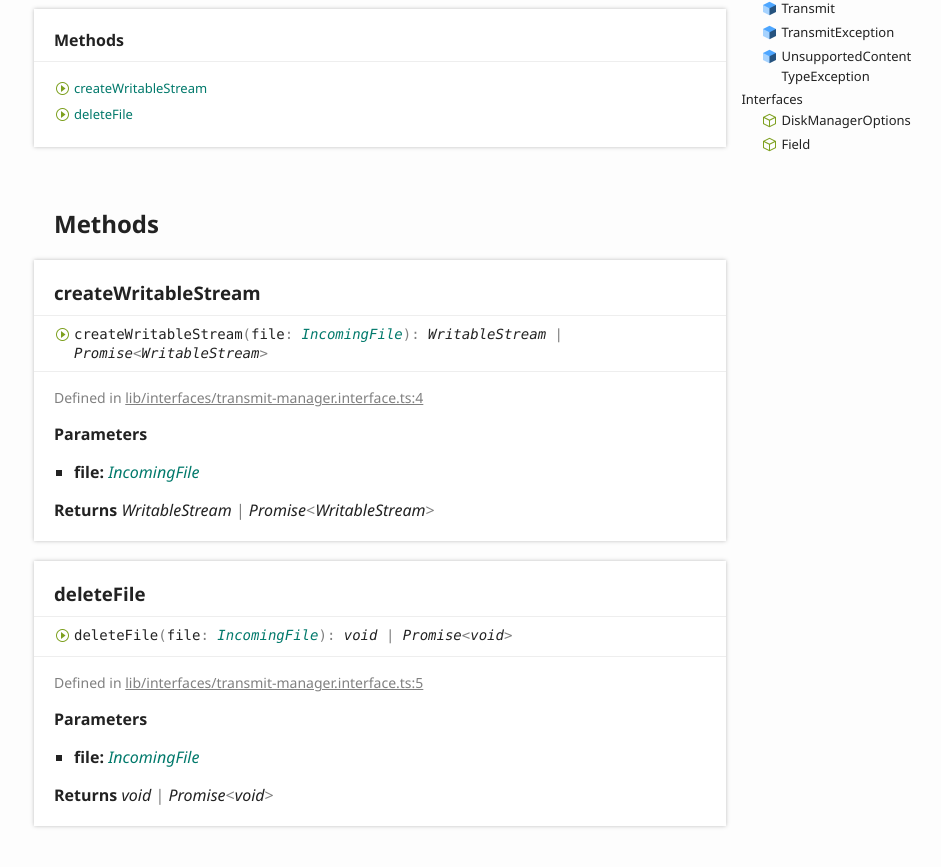
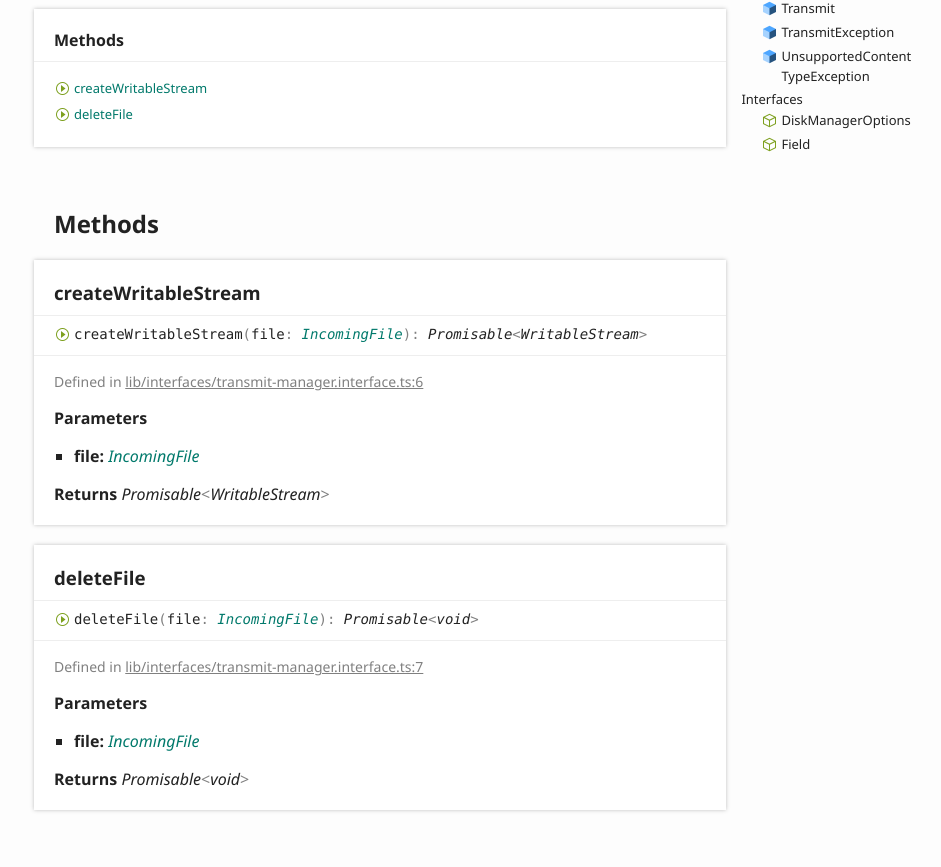
Before and after one commit to quicksend/transmit, a plain HTML site: page interfaces/transmitmanager.html in a window 1280 px wide. Shown: the part 503-1370 px from the top of the page, without its empty margins (311-1252 px from the left). Drawn offline with Linux system fonts and the light colour scheme.

Commit message:
Deploying to docs from @ quicksend/transmit@1f19a46355cd76fde70b0a1d2e48d9d82f1ef0ab 🚀

```diff
--- a/interfaces/transmitmanager.html
+++ b/interfaces/transmitmanager.html
@@ -105,15 +105,15 @@
 					<a name="createwritablestream" class="tsd-anchor"></a>
 					<h3>create<wbr>Writable<wbr>Stream</h3>
 					<ul class="tsd-signatures tsd-kind-method tsd-parent-kind-interface">
-						<li class="tsd-signature tsd-kind-icon">create<wbr>Writable<wbr>Stream<span class="tsd-signature-symbol">(</span>file<span class="tsd-signature-symbol">: </span><a href="incomingfile.html" class="tsd-signature-type">IncomingFile</a><span class="tsd-signature-symbol">)</span><span class="tsd-signature-symbol">: </span><span class="tsd-signature-type">WritableStream</span><span class="tsd-signature-symbol"> | </span><span class="tsd-signature-type">Promise</span><span class="tsd-signature-symbol">&lt;</span><span class="tsd-signature-type">WritableStream</span><span class="tsd-signature-symbol">&gt;</span></li>
+						<li class="tsd-signature tsd-kind-icon">create<wbr>Writable<wbr>Stream<span class="tsd-signature-symbol">(</span>file<span class="tsd-signature-symbol">: </span><a href="incomingfile.html" class="tsd-signature-type">IncomingFile</a><span class="tsd-signature-symbol">)</span><span class="tsd-signature-symbol">: </span><span class="tsd-signature-type">Promisable</span><span class="tsd-signature-symbol">&lt;</span><span class="tsd-signature-type">WritableStream</span><span class="tsd-signature-symbol">&gt;</span></li>
 					</ul>
 					<ul class="tsd-descriptions">
 						<li class="tsd-description">
 							<aside class="tsd-sources">
 								<ul>
 									<li>Defined in
-										<a href="https://github.com/quicksend/transmit/blob/master/lib/interfaces/transmit-manager.interface.ts#L4">
-											lib/interfaces/transmit-manager.interface.ts:4
+										<a href="https://github.com/quicksend/transmit/blob/master/lib/interfaces/transmit-manager.interface.ts#L6">
+											lib/interfaces/transmit-manager.interface.ts:6
 										</a>
 									</li>
 								</ul>
@@ -124,10 +124,7 @@
 									<h5>file: <a href="incomingfile.html" class="tsd-signature-type">IncomingFile</a></h5>
 								</li>
 							</ul>
-							<h4 class="tsd-returns-title">Returns <span class="tsd-signature-type">WritableStream</span>
-								<span class="tsd-signature-symbol"> | </span>
-								<span class="tsd-signature-type">Promise</span><span class="tsd-signature-symbol">&lt;</span><span class="tsd-signature-type">WritableStream</span><span class="tsd-signature-symbol">&gt;</span>
-							</h4>
+							<h4 class="tsd-returns-title">Returns <span class="tsd-signature-type">Promisable</span><span class="tsd-signature-symbol">&lt;</span><span class="tsd-signature-type">WritableStream</span><span class="tsd-signature-symbol">&gt;</span></h4>
 						</li>
 					</ul>
 				</section>
@@ -135,15 +132,15 @@
 					<a name="deletefile" class="tsd-anchor"></a>
 					<h3>delete<wbr>File</h3>
 					<ul class="tsd-signatures tsd-kind-method tsd-parent-kind-interface">
-						<li class="tsd-signature tsd-kind-icon">delete<wbr>File<span class="tsd-signature-symbol">(</span>file<span class="tsd-signature-symbol">: </span><a href="incomingfile.html" class="tsd-signature-type">IncomingFile</a><span class="tsd-signature-symbol">)</span><span class="tsd-signature-symbol">: </span><span class="tsd-signature-type">void</span><span class="tsd-signature-symbol"> | </span><span class="tsd-signature-type">Promise</span><span class="tsd-signature-symbol">&lt;</span><span class="tsd-signature-type">void</span><span class="tsd-signature-symbol">&gt;</span></li>
+						<li class="tsd-signature tsd-kind-icon">delete<wbr>File<span class="tsd-signature-symbol">(</span>file<span class="tsd-signature-symbol">: </span><a href="incomingfile.html" class="tsd-signature-type">IncomingFile</a><span class="tsd-signature-symbol">)</span><span class="tsd-signature-symbol">: </span><span class="tsd-signature-type">Promisable</span><span class="tsd-signature-symbol">&lt;</span><span class="tsd-signature-type">void</span><span class="tsd-signature-symbol">&gt;</span></li>
 					</ul>
 					<ul class="tsd-descriptions">
 						<li class="tsd-description">
 							<aside class="tsd-sources">
 								<ul>
 									<li>Defined in
-										<a href="https://github.com/quicksend/transmit/blob/master/lib/interfaces/transmit-manager.interface.ts#L5">
-											lib/interfaces/transmit-manager.interface.ts:5
+										<a href="https://github.com/quicksend/transmit/blob/master/lib/interfaces/transmit-manager.interface.ts#L7">
+											lib/interfaces/transmit-manager.interface.ts:7
 										</a>
 									</li>
 								</ul>
@@ -154,10 +151,7 @@
 									<h5>file: <a href="incomingfile.html" class="tsd-signature-type">IncomingFile</a></h5>
 								</li>
 							</ul>
-							<h4 class="tsd-returns-title">Returns <span class="tsd-signature-type">void</span>
-								<span class="tsd-signature-symbol"> | </span>
-								<span class="tsd-signature-type">Promise</span><span class="tsd-signature-symbol">&lt;</span><span class="tsd-signature-type">void</span><span class="tsd-signature-symbol">&gt;</span>
-							</h4>
+							<h4 class="tsd-returns-title">Returns <span class="tsd-signature-type">Promisable</span><span class="tsd-signature-symbol">&lt;</span><span class="tsd-signature-type">void</span><span class="tsd-signature-symbol">&gt;</span></h4>
 						</li>
 					</ul>
 				</section>
```
Also changed, not shown: interfaces/filterfunction.html (+4 -7 lines).
